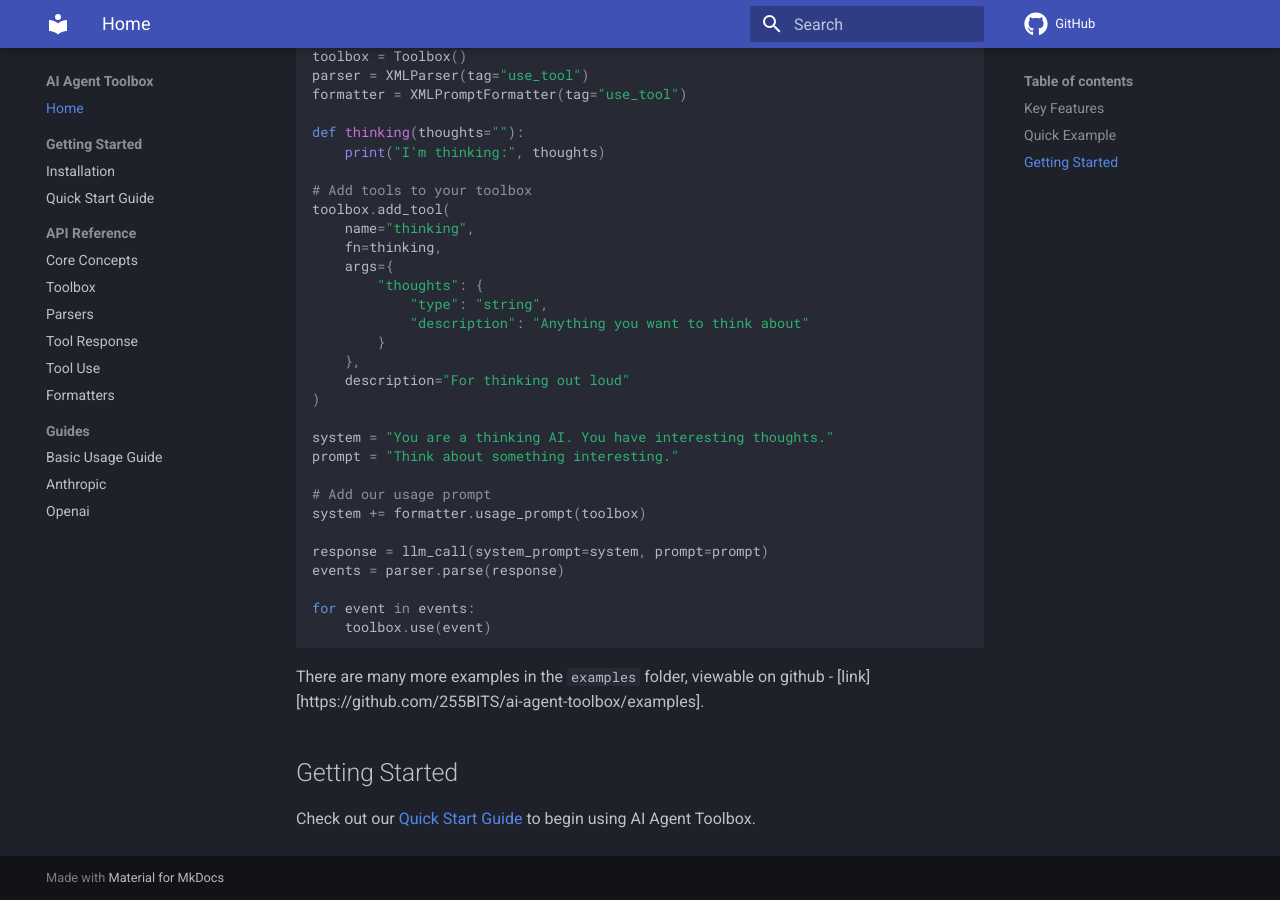
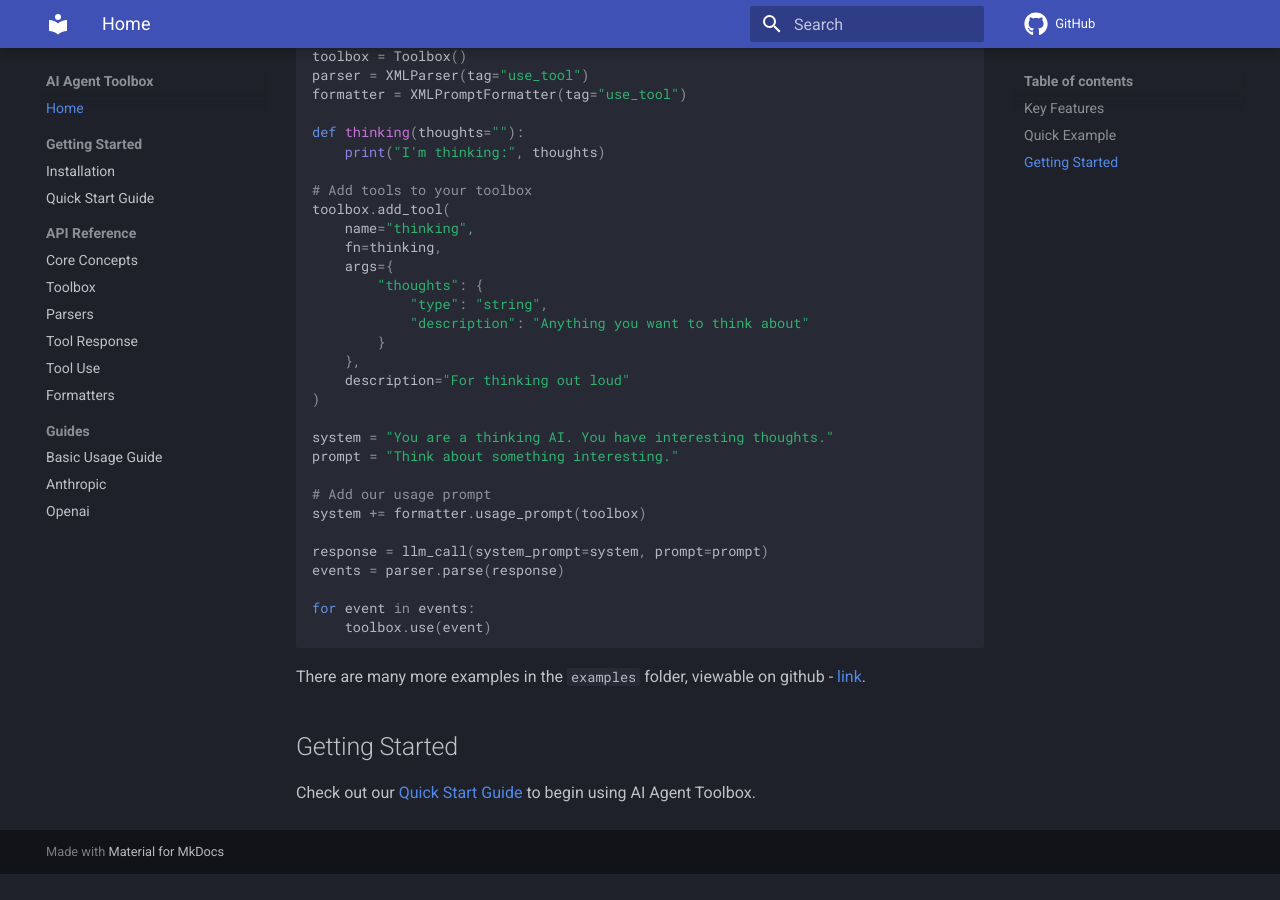
Before and after one commit to 255BITS/ai-agent-toolbox, an MkDocs documentation site: the page built from docs/index.md, in a window 1280 px wide and 900 px high, scrolled down 593 px. Built offline with MkDocs 1.6.1 and Material for MkDocs 9.7.7, drawn with Linux system fonts in a browser that asks for light colours; comment, search, counter and statistics services are not loaded; after the commit the page ends 1467 px from its top, so only the background shows below that.

Commit message:
fix link

````diff
--- a/docs/index.md
+++ b/docs/index.md
@@ -49,7 +49,7 @@ for event in events:
     toolbox.use(event)
 ```
 
-There are many more examples in the `examples` folder, viewable on github - [link][https://github.com/255BITS/ai-agent-toolbox/examples].
+There are many more examples in the `examples` folder, viewable on github - [link](https://github.com/255BITS/ai-agent-toolbox/examples).
 
 ## Getting Started
 
````
